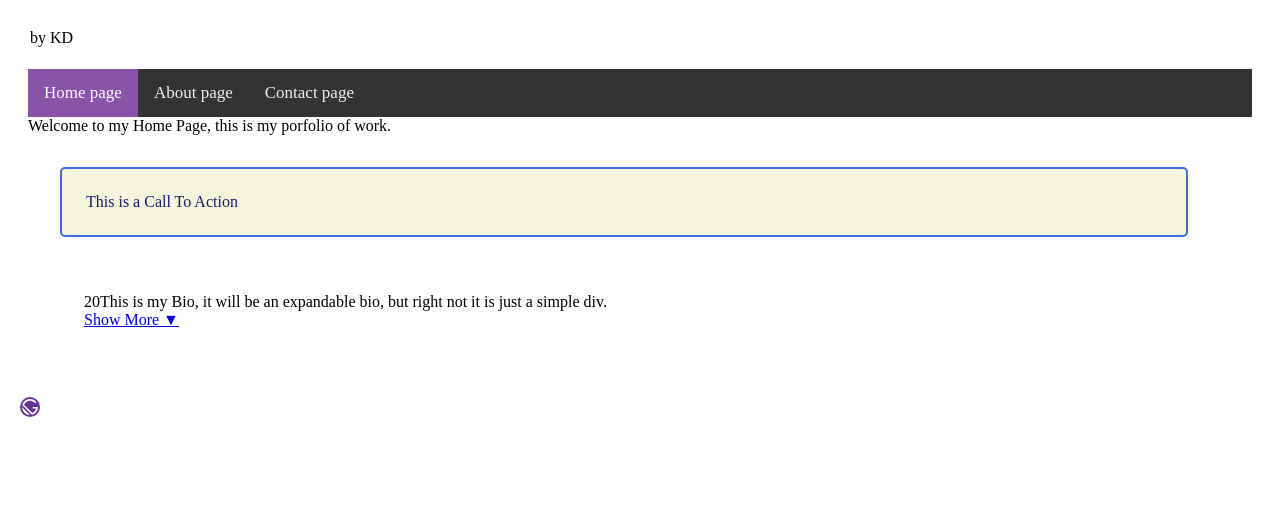
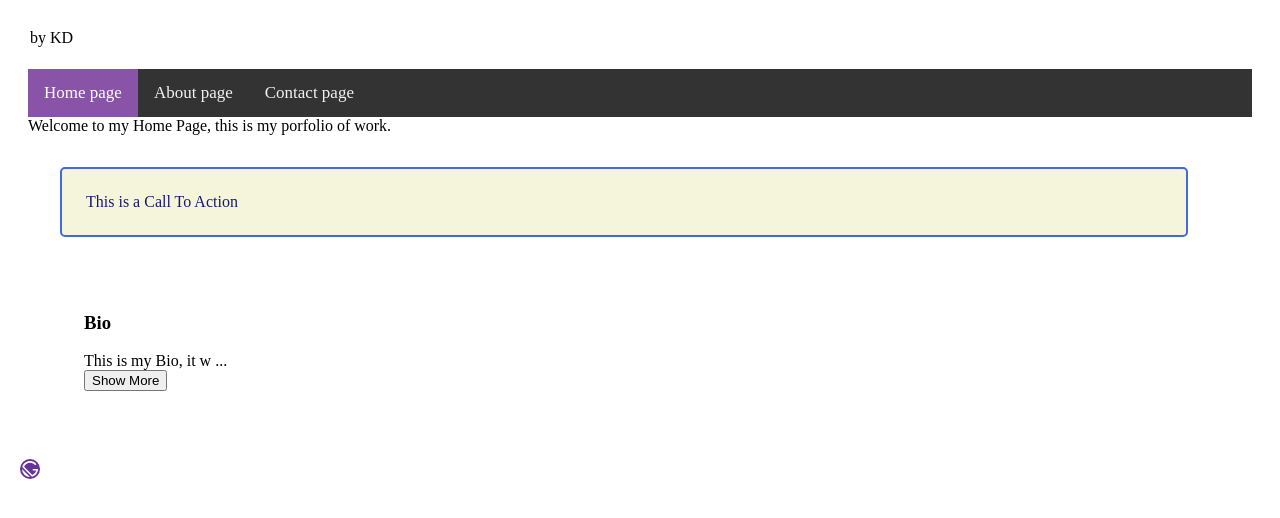
Before and after one commit to astrokd/myBlog, a Gatsby site: page / in a window 1280 px wide. Shown: the part 58-576 px from the top of the page. Built offline with nearby package versions, Linux system fonts and the light colour scheme; Gatsby itself is replaced by a stand-in of ours.

Commit message:
bio with class component

```diff
--- a/src/pages/components/bio.js
+++ b/src/pages/components/bio.js
@@ -4,17 +4,70 @@ import { Link } from 'gatsby'
 // styles
 import { bioStyles } from './bio.module.css'
 
-const Bio = ({ children, showCount }) => {
-  return (
+// const Bio = ({ children, showCount, showStatus }) => {
+//   if (showStatus) {
+//     return (
+//       <div className={bioStyles}>
+//         <h3>Bio</h3>
+//         { children }
+//         <br></br>
+//         <Link to="/">Show Less</Link>
+//       </div>
+//     )
+//   } else {
+//     return (
+//       <div className={bioStyles}>
+//         <h3>Bio</h3>
+//         { children.slice( 0, showCount )}...
+//         <br></br>
+//         <Link to="/">Show More</Link>
+//       </div>
+//     )
+//   }
 
-        <div className={bioStyles}>
-          {showCount}
-          { children }
+// }
+
+class Bio extends React.Component {
+  constructor(props) {
+    super(props);
+    this.state = {isToggleOn: false};
+
+    this.handleClick = this.handleClick.bind(this);
+  }
+
+  handleClick() {
+    this.setState(prevState => ({
+      isToggleOn: !prevState.isToggleOn
+    }));
+  }
+
+  render() {
+    if (this.state.isToggleOn) {
+      return (
+      <div className={bioStyles}>
+        <h3>Bio</h3>
+          { this.props.children }
           <br></br>
-          <Link to="/">Show More ▼</Link>
-        </div>
+      <button onClick={this.handleClick}>
+        Show Less
+      </button>
+       </div>
+    );
+    } else {
+      return (
+      <div className={bioStyles}>
+        <h3>Bio</h3>
+         { this.props.children.slice( 0, this.props.showCount) } ...
+         <br></br>
+      <button onClick={this.handleClick}>
+        Show More
+      </button>
+       </div>
+    );
+    }
 
-  )
+  }
 }
 
+
 export default Bio
--- a/src/pages/components/bio.module.css
+++ b/src/pages/components/bio.module.css
@@ -2,3 +2,7 @@
   padding: 24px;
   margin: 32px;
 }
+
+#more {
+  display: none;
+}
--- a/src/pages/index.js
+++ b/src/pages/index.js
@@ -15,7 +15,7 @@ const IndexPage = () => {
 
         <CallToAction>This is a Call To Action</CallToAction>
 
-        <Bio showCount={20}>
+        <Bio showCount={20} showStatus={false}>
 
           This is my Bio, it will be an expandable bio, but right not it is just a simple div.
 
```
